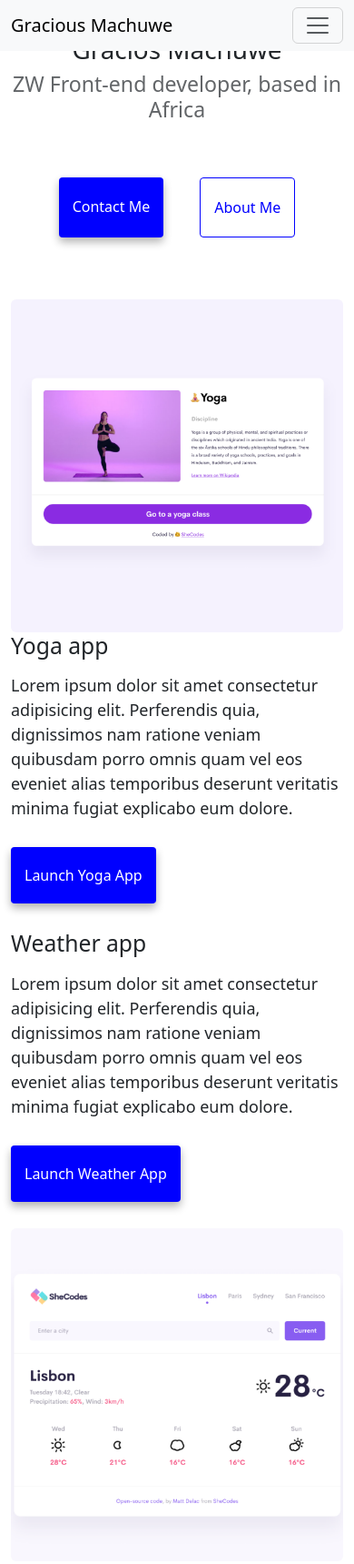
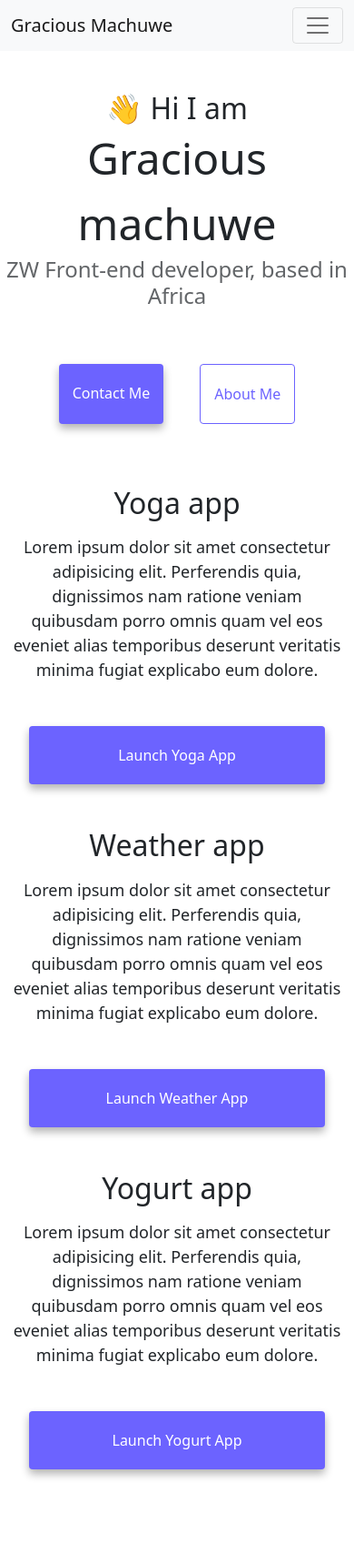
Before and after one commit to Gailygeemach/Week3-Responsive, a plain HTML site: page index.html in a window 390 px wide. Shown: the top 1719 px of the page at 91% size. Drawn offline with nearby package versions, Linux system fonts and the light colour scheme.

Commit message:
updated text

```diff
--- a/index.html
+++ b/index.html
@@ -4,24 +4,30 @@
     <meta charset="UTF-8" />
     <meta http-equiv="X-UA-Compatible" content="IE=edge" />
     <meta name="viewport" content="width=device-width, initial-scale=1.0" />
-    <title>Gracious Machuwe</title>
-    <link rel="stylesheet" href="style.css" />
+    <meta
+      name="description"
+      content="Matt Delac is a front-end developer based in Europe, check out his projects and contact him for job inquiries"
+    />
+    <title>Front-end developer - Gracious Machuwe</title>
     <link
-      href="https://cdn.jsdelivr.net/npm/bootstrap@5.3.2/dist/css/bootstrap.min.css"
+      href="https://cdn.jsdelivr.net/npm/bootstrap@5.0.0-beta2/dist/css/bootstrap.min.css"
       rel="stylesheet"
-      integrity="sha384-T3c6CoIi6uLrA9TneNEoa7RxnatzjcDSCmG1MXxSR1GAsXEV/Dwwykc2MPK8M2HN"
+      integrity="sha384-BmbxuPwQa2lc/FVzBcNJ7UAyJxM6wuqIj61tLrc4wSX0szH/Ev+nYRRuWlolflfl"
       crossorigin="anonymous"
     />
     <script
-      src="https://cdn.jsdelivr.net/npm/bootstrap@5.3.2/dist/js/bootstrap.bundle.min.js"
-      integrity="sha384-C6RzsynM9kWDrMNeT87bh95OGNyZPhcTNXj1NW7RuBCsyN/o0jlpcV8Qyq46cDfL"
+      src="https://cdn.jsdelivr.net/npm/bootstrap@5.0.0-beta2/dist/js/bootstrap.bundle.min.js"
+      integrity="sha384-b5kHyXgcpbZJO/tY9Ul7kGkf1S0CWuKcCD38l8YkeH8z8QjE0GmW1gYU5S9FOnJ0"
       crossorigin="anonymous"
     ></script>
+    <link rel="stylesheet" href="style.css" />
   </head>
   <body>
     <nav class="navbar navbar-expand-lg navbar-light bg-light fixed-top">
       <div class="container">
-        <a class="navbar-brand" href="index.html">Gracious Machuwe</a>
+        <a class="navbar-brand" href="index.html" title="Homepage"
+          >Gracious Machuwe</a
+        >
         <button
           class="navbar-toggler"
           type="button"
@@ -36,33 +42,58 @@
         <div class="collapse navbar-collapse" id="navbarNav">
           <ul class="navbar-nav">
             <li class="nav-item">
-              <a class="nav-link active" aria-current="page" href="index.html"
+              <a
+                class="nav-link active"
+                aria-current="page"
+                href="index.html"
+                tilte="Homepage"
                 >Home</a
               >
             </li>
             <li class="nav-item">
-              <a class="nav-link" href="about.html">About me</a>
+              <a
+                class="nav-link"
+                href="about.html"
+                title="About Gracious Machuwe"
+                >About me</a
+              >
             </li>
             <li class="nav-item">
-              <a class="nav-link" href="about.html#contact">Contact me</a>
+              <a
+                class="nav-link"
+                href="about.html#contact"
+                title="Contact Gracious Machuwe"
+                >Contact me</a
+              >
             </li>
           </ul>
         </div>
       </div>
     </nav>
     <h2 class="text-center">👋 Hi I am</h2>
-    <h1 class="text-center">Gracios Machuwe</h1>
+    <h1 class="text-center">Gracious machuwe</h1>
     <h3 class="text-center">ZW Front-end developer, based in Africa</h3>
     <div class="navigation-links mb-5">
-      <a href="about.html#contact" class="primary-link">Contact me</a>
-      <a href="about.html" class="secondary-link">About me</a>
+      <a
+        href="about.html#contact"
+        class="primary-link"
+        title="Contact Gracious Machuwe"
+        >Contact me</a
+      >
+      <a href="about.html" class="secondary-link" title="About Gracious Machuwe"
+        >About me</a
+      >
     </div>
     <div class="container">
       <div class="row">
-        <div class="col-md-6">
-          <img src="images/yoga.png" class="img-fluid rounded" />
+        <div class="col-sm-6">
+          <img
+            src="images/yoga.png"
+            alt="Yoga project "
+            class="img-fluid rounded d-none d-sm-block"
+          />
         </div>
-        <div class="col-md-6">
+        <div class="col-sm-6">
           <h2 class="mb-3">Yoga app</h2>
           <p>
             Lorem ipsum dolor sit amet consectetur adipisicing elit. Perferendis
@@ -71,12 +102,14 @@
             explicabo eum dolore.
           </p>
           <div class="mt-5">
-            <a href="#" class="primary-link">Launch Yoga App</a>
+            <a href="#" class="primary-link project-link" title="Yoga project"
+              >Launch Yoga App</a
+            >
           </div>
         </div>
       </div>
       <div class="row mt-5">
-        <div class="col-md-6">
+        <div class="col-sm-6">
           <h2 class="mb-3">Weather app</h2>
           <p>
             Lorem ipsum dolor sit amet consectetur adipisicing elit. Perferendis
@@ -84,19 +117,32 @@
             eos eveniet alias temporibus deserunt veritatis minima fugiat
             explicabo eum dolore.
           </p>
-          <div class="mb-5 mt-5">
-            <a href="#" class="primary-link">Launch Weather App</a>
+          <div class="mt-5">
+            <a
+              href="#"
+              class="primary-link project-link"
+              title="Weather project"
+              >Launch Weather App</a
+            >
           </div>
         </div>
-        <div class="col-md-6">
-          <img src="images/weather.png" class="img-fluid rounded" />
+        <div class="col-sm-6">
+          <img
+            src="images/weather.png"
+            class="img-fluid rounded d-none d-sm-block"
+            alt="Weather project"
+          />
         </div>
       </div>
       <div class="row mt-5">
-        <div class="col-md-6">
-          <img src="images/yogurt.png" class="img-fluid rounded" />
+        <div class="col-sm-6">
+          <img
+            src="images/yogurt.png"
+            class="img-fluid rounded d-none d-sm-block"
+            alt="Yogurt project"
+          />
         </div>
-        <div class="col-md-6">
+        <div class="col-sm-6">
           <h2 class="mb-3">Yogurt app</h2>
           <p>
             Lorem ipsum dolor sit amet consectetur adipisicing elit. Perferendis
@@ -105,7 +151,12 @@
             explicabo eum dolore.
           </p>
           <div class="mt-5">
-            <a href="#" class="primary-link">Launch Yogurt App</a>
+            <a
+              href="#"
+              class="primary-link project-link"
+              title="Weather project"
+              >Launch Yogurt App</a
+            >
           </div>
         </div>
       </div>
--- a/style.css
+++ b/style.css
@@ -1,11 +1,11 @@
 :root {
-  --primary-color: blue;
+  --primary-color: #6c63ff;
   --secondary-color: #f5f2fe;
   --box-shadow: 0 5px 10px rgba(0, 0, 0, 0.3);
 }
 
 body {
-  margin-top: 100px;
+  margin: 100px 0;
 }
 
 h1,
@@ -52,6 +52,10 @@ p {
   color: white;
 }
 
+.primary-link:hover {
+  color: white;
+}
+
 .secondary-link {
   border-radius: 4px;
   padding: 20px 15px;
@@ -86,3 +90,25 @@ p {
 .email-link:hover {
   text-decoration: underline;
 }
+
+@media (max-width: 576px) {
+  h1 {
+    font-size: 48px;
+    line-height: 1.5;
+  }
+
+  h2 {
+    font-size: 32px;
+    text-align: center;
+  }
+
+  p {
+    text-align: center;
+  }
+
+  .project-link {
+    display: block;
+    text-align: center;
+    margin: 0 20px;
+  }
+}
```
Also changed, not shown: about.html (+45 -11 lines).
